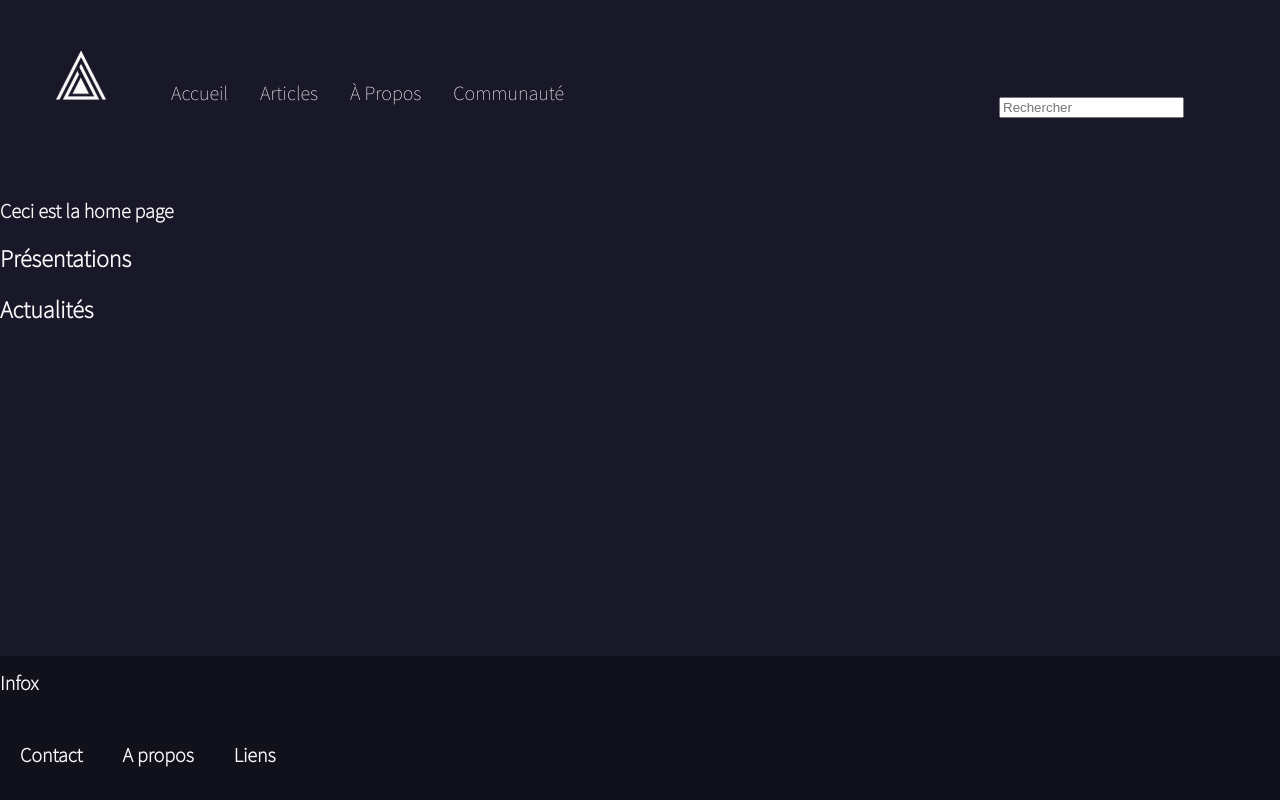
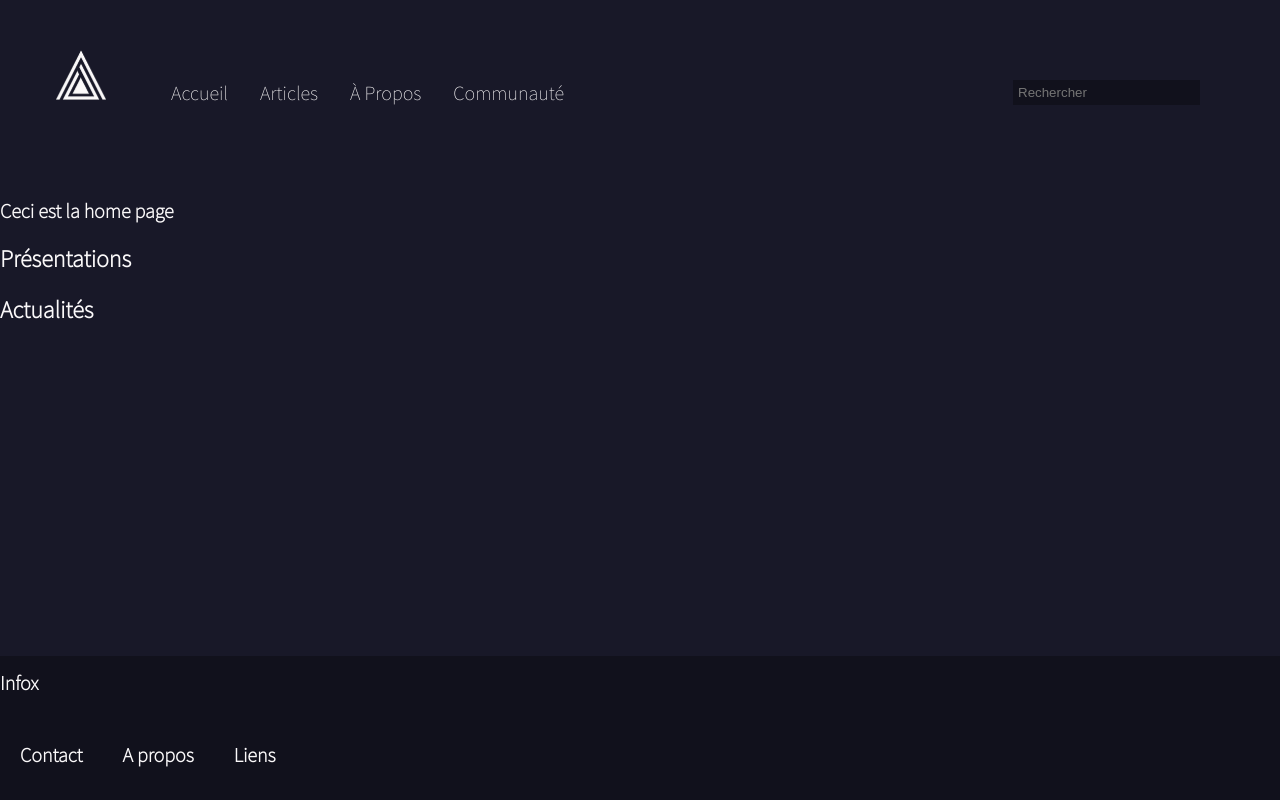
Before and after one commit to Vincent-vst/Sauvetage, a React (Create React App) app in the folder sauvetage-app/: page / in a window 1280 px wide. Built offline with nearby package versions, Linux system fonts and the light colour scheme.

Commit message:
Style Rechercher

```diff
--- a/sauvetage-app/src/components/Recherche.js
+++ b/sauvetage-app/src/components/Recherche.js
@@ -3,7 +3,7 @@ import React from 'react';
 const recherche = () => {
     return (
         <div class="recherche">
-            <input type="text" placeholder="Rechercher" />
+            <input type="text" placeholder="Rechercher"/>
         </div>
     );
 };
--- a/sauvetage-app/src/style/components/_header.scss
+++ b/sauvetage-app/src/style/components/_header.scss
@@ -11,6 +11,14 @@ img {
 }
 
 .recherche{
-    padding: 6rem;
+    padding: 5rem;
     float: right;
 }
+
+
+input {
+    padding: 5px;
+    background-color: $footerColor;
+    border: none;
+    color: $policeColor;
+}
```
